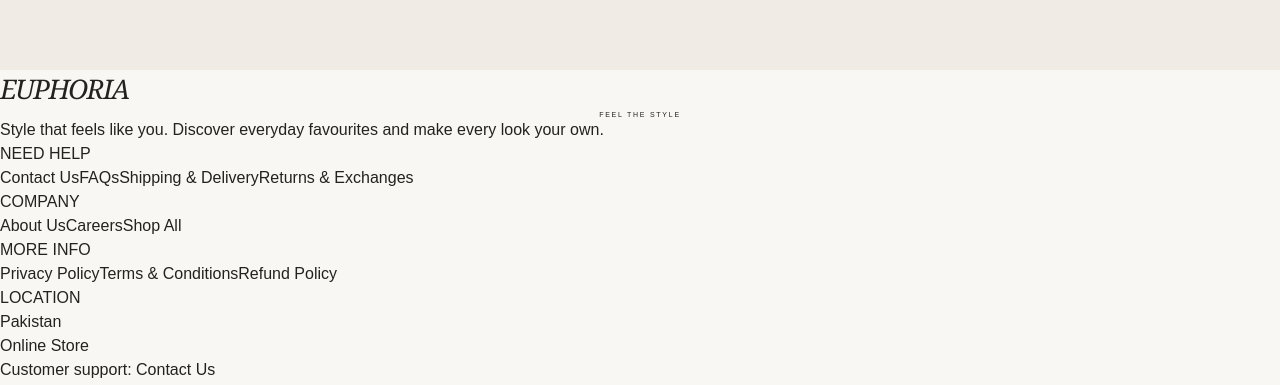
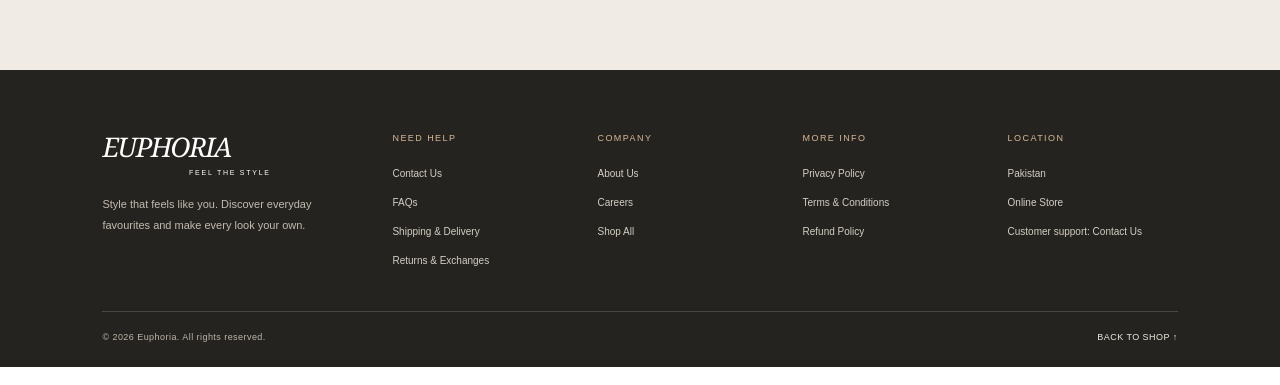
Before and after one commit to khanfaabia-create/Euphoria-Full-Auth, a Next.js app: page /products/1 in a window 1280 px wide. Shown: the part 1737-2122 px from the top of the page. Built offline with nearby package versions, Linux system fonts and the light colour scheme.

Commit message:
Style full Euphoria product detail footer

```diff
--- a/app/globals.css
+++ b/app/globals.css
@@ -440,3 +440,18 @@
 .pd-related-card small{font-size:10px}
 @media(max-width:900px){.pd-main{padding:20px 4% 65px;gap:4%;grid-template-columns:minmax(0,1fr) minmax(310px,.95fr)}.pd-image-wrap,.pd-main-image{min-height:520px}.pd-related{padding-left:4%;padding-right:4%}.pd-related-card img{height:220px}}
 @media(max-width:650px){.pd-breadcrumb{padding:18px}.pd-main{display:block;padding:10px 18px 55px}.pd-image-wrap,.pd-main-image{min-height:0;height:auto;max-height:none;aspect-ratio:4/5}.pd-info{padding:30px 0 0}.pd-info h1{font-size:39px}.pd-related{padding:50px 18px}.pd-related-heading h2{font-size:30px}.pd-related-grid{grid-template-columns:repeat(2,minmax(0,1fr));gap:25px 12px}.pd-related-card img{height:clamp(180px,58vw,260px)}.pd-related-card strong{font-size:15px}}
+
+
+/* Full information footer for product detail pages */
+.pd-footer{background:#25231f;color:#f8f5ef;padding:58px 8% 22px}
+.pd-footer-top{display:grid;grid-template-columns:1.5fr repeat(4,minmax(0,1fr));gap:35px;padding-bottom:42px}
+.pd-footer .pl-logo{color:#fff;text-decoration:none}
+.pd-footer-brand p{max-width:230px;color:#c2bbb0;font-size:11px;line-height:1.9;margin-top:18px}
+.pd-footer-column{display:flex;flex-direction:column;align-items:flex-start;gap:13px}
+.pd-footer-column h3{font-size:9px;letter-spacing:.16em;margin:4px 0 8px;color:#d6b995}
+.pd-footer-column a,.pd-footer-column p{color:#d4cec5;text-decoration:none;font-size:10px;line-height:1.6;margin:0}
+.pd-footer-column a:hover{color:#fff;text-decoration:underline;text-underline-offset:4px}
+.pd-footer-bottom{border-top:1px solid #4a4640;padding-top:19px;display:flex;justify-content:space-between;gap:20px;color:#bdb6ab;font-size:9px;letter-spacing:.05em}
+.pd-footer-bottom a{color:#eee8df;text-decoration:none}
+@media(max-width:900px){.pd-footer{padding-left:5%;padding-right:5%}.pd-footer-top{grid-template-columns:repeat(2,minmax(0,1fr));gap:30px}.pd-footer-brand{grid-column:1/-1}}
+@media(max-width:520px){.pd-footer{padding:42px 20px 20px}.pd-footer-top{grid-template-columns:repeat(2,minmax(0,1fr));gap:28px 18px}.pd-footer-brand{grid-column:1/-1}.pd-footer-bottom{flex-direction:column;gap:12px}}
```
